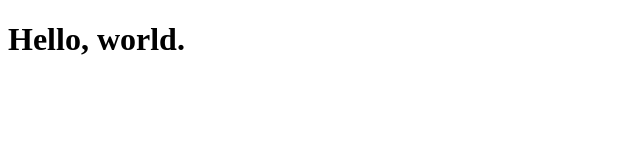
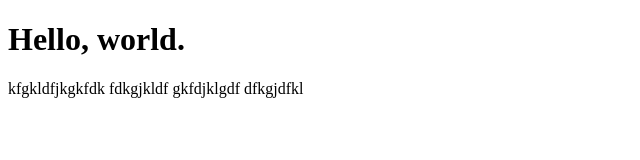
Before and after one commit to gyuKim66/first-noona-project, a plain HTML site: page index.html in a window 1280 px wide. Shown: the whole page, without its empty margins (0-640 px from the left). Drawn offline with Linux system fonts and the light colour scheme.

Commit message:
second commit

```diff
--- a/index.html
+++ b/index.html
@@ -7,5 +7,12 @@
 </head>
 <body>
 	<h1>Hello, world.</h1>
+
+	kfgkldfjkgkfdk
+	fdkgjkldf
+
+	gkfdjklgdf
+
+	dfkgjdfkl
 </body>
 </html>
```
Also changed, not shown: 1 other file.
